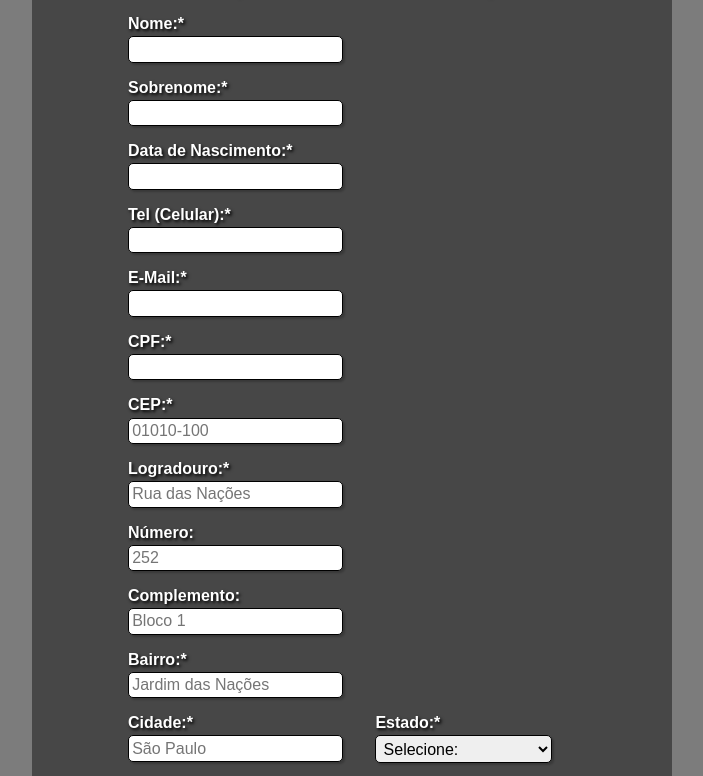
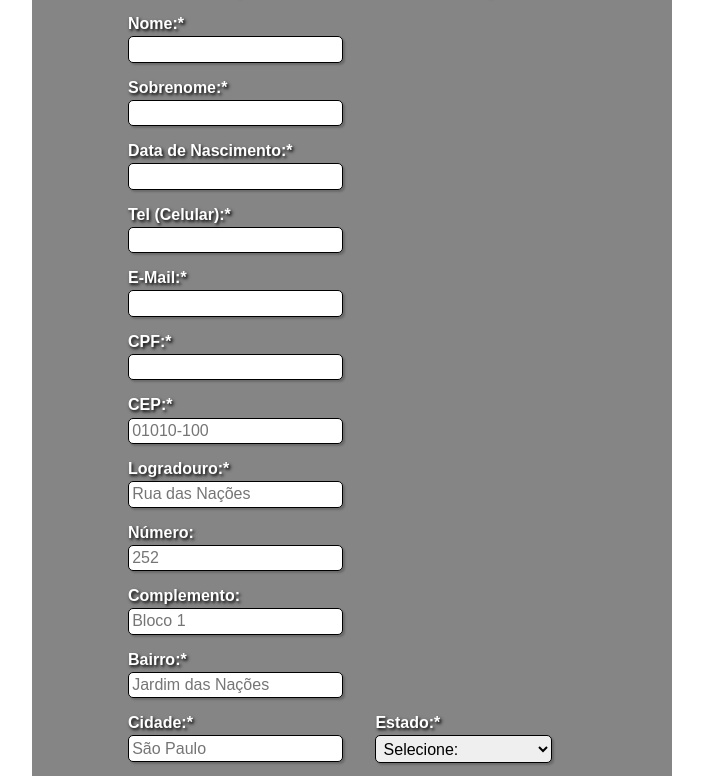
Before and after one commit to rafaelravelli12/Projects-Javascript, a plain HTML site: page 01. Health Form/Formulario.html in a window 1280 px wide. Shown: the part 106-882 px from the top of the page, without its empty margins (288-991 px from the left). Drawn offline with Linux system fonts and the light colour scheme.

Commit message:
Update Formulario.css

```diff
--- a/01. Health Form/Formulario.css
+++ b/01. Health Form/Formulario.css
@@ -12,7 +12,7 @@
     width: 40rem;
     height: 57rem;
     border-radius: 50px;
-    background: #474747;
+    background: #858585;
     color: rgb(128, 128, 128);
 }
 
@@ -46,7 +46,7 @@ body {
     display: flex;
     justify-content: center;
     font-family: sans-serif;
-    background-color: #7c7c7c;
+    background-color: #ffffff;
     font-size: 1em;
     color: #59429d;
 }
```
